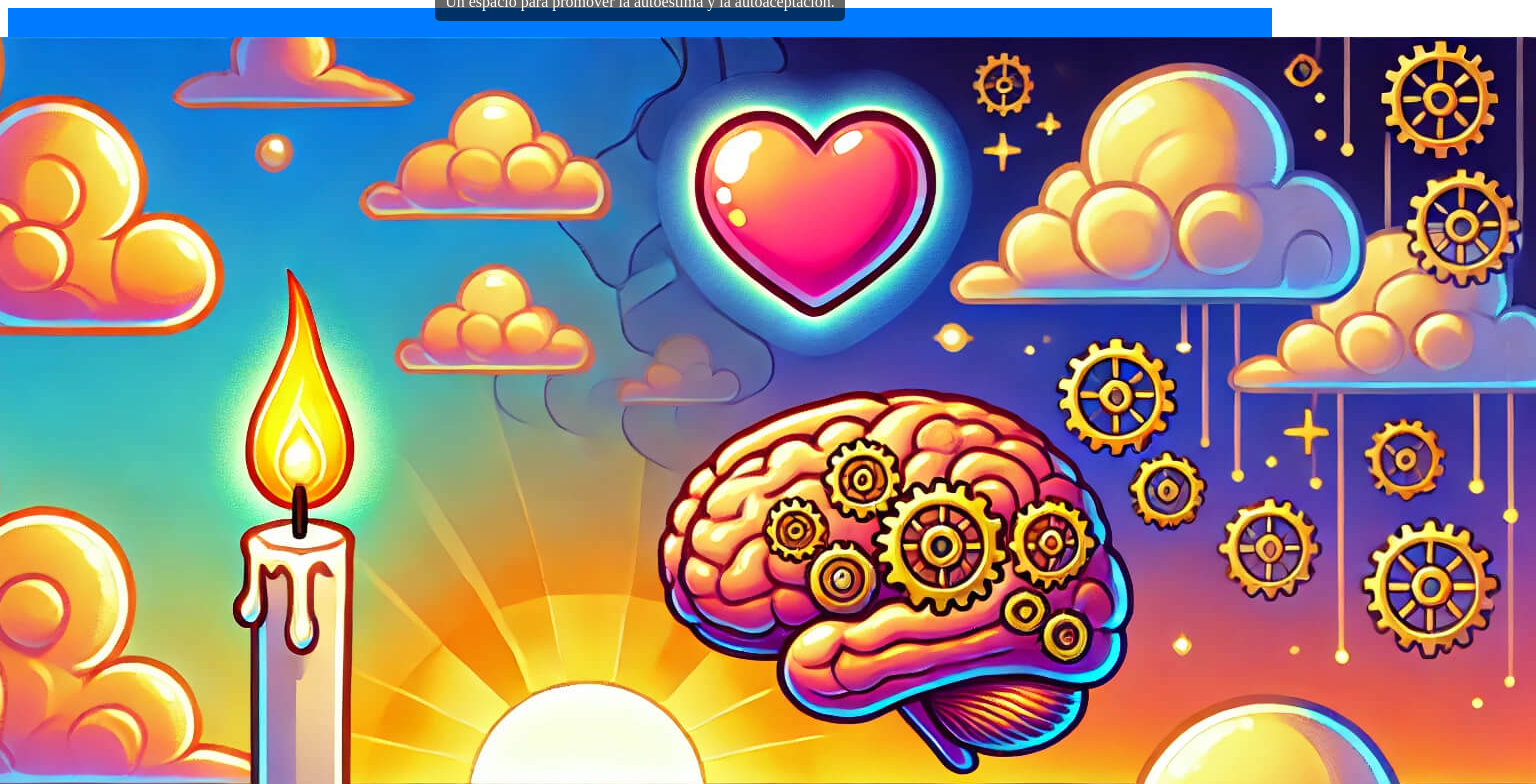
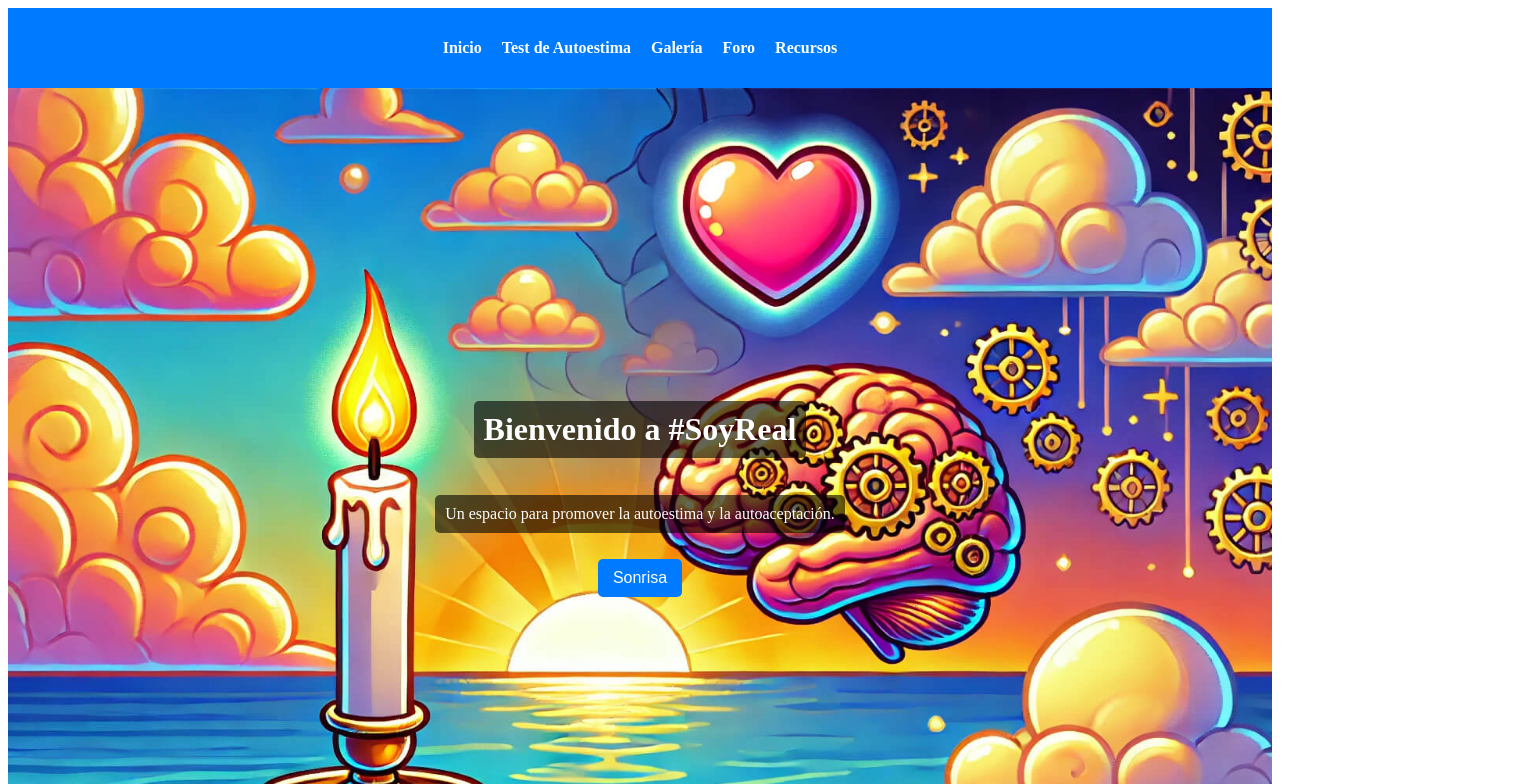
Before and after one commit to luis91cc/real-real, a React (Create React App) app: page / in a window 1280 px wide. Shown: the top 784 px of the page, 1536 px wide, since content can reach past the window. Built offline with nearby package versions, Linux system fonts and the light colour scheme.

Commit message:
Update Home.js

```diff
--- a/src/pages/Home.js
+++ b/src/pages/Home.js
@@ -6,10 +6,6 @@ function Home() {
     <div className="page-container home-container">
       <h1>Bienvenido a #SoyReal</h1>
       <p>Un espacio para promover la autoestima y la autoaceptación.</p>
-
-      {/* Imagen agregada correctamente */}
-      <img src="/home.jpg" alt="Bienvenido" className="home-image" />
-
       <a href="https://drive.google.com/drive/folders/1l12zJYch3312E1tzOQEFi2dwV3cWM66K?usp=sharing" target="_blank" rel="noopener noreferrer">
         <button>Sonrisa</button>
       </a>
```
